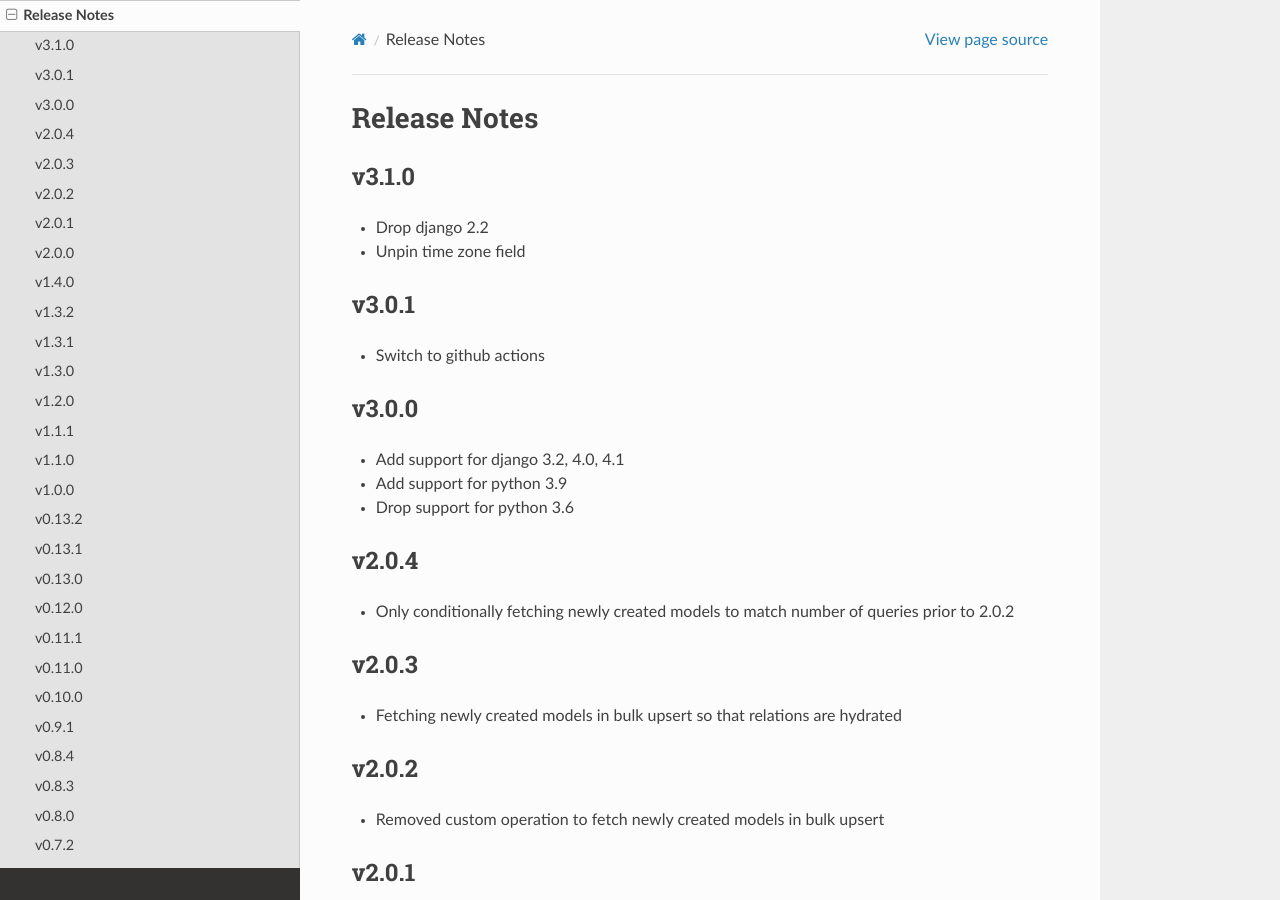
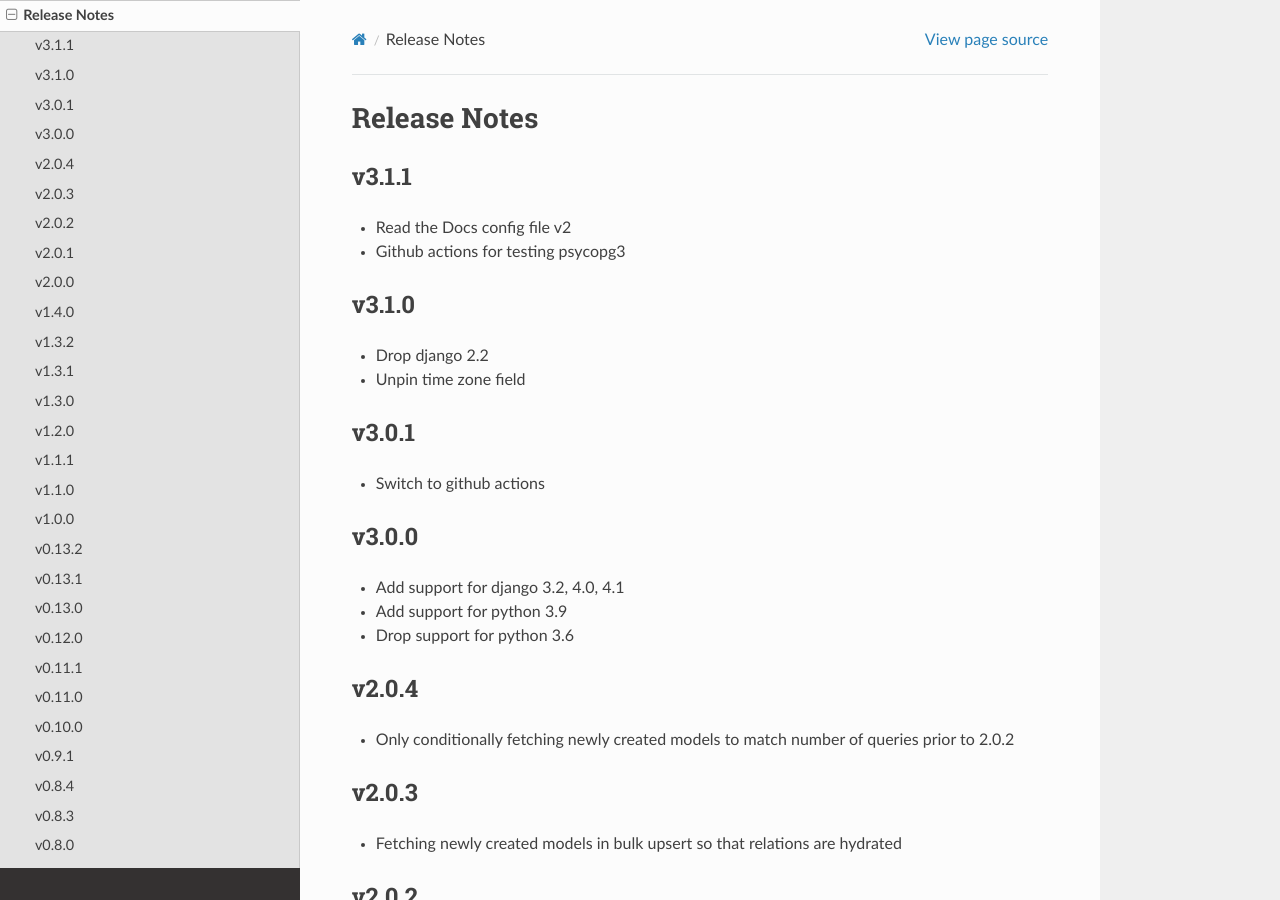
Before and after one commit to ambitioninc/django-manager-utils, a Sphinx documentation site: the page built from docs/release_notes.rst, in a window 1280 px wide and 900 px high. Built offline with Sphinx 7.4.7 and the Read the Docs theme 2.0.0, drawn with Linux system fonts in a browser that asks for light colours.

Commit message:
rtd v2 and github actions for psycopg3

```diff
--- a/docs/release_notes.rst
+++ b/docs/release_notes.rst
@@ -1,5 +1,10 @@
 Release Notes
 =============
+
+v3.1.1
+------
+* Read the Docs config file v2
+* Github actions for testing psycopg3
 
 v3.1.0
 ------
--- a/manager_utils/version.py
+++ b/manager_utils/version.py
@@ -1 +1 @@
-__version__ = '3.1.0'
+__version__ = '3.1.1'
```
Also changed, not shown: .readthedocs.yaml (added), 2 other files.
